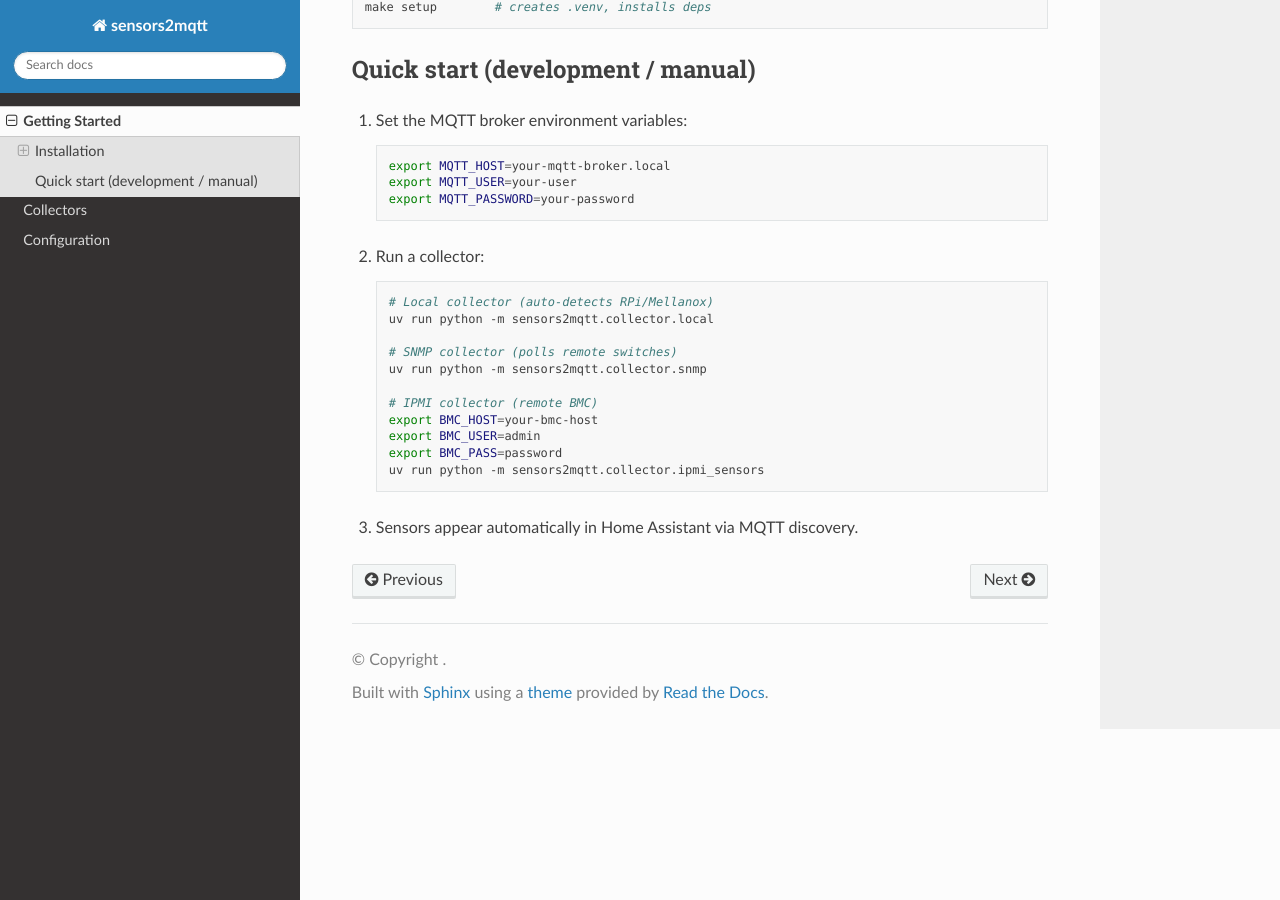
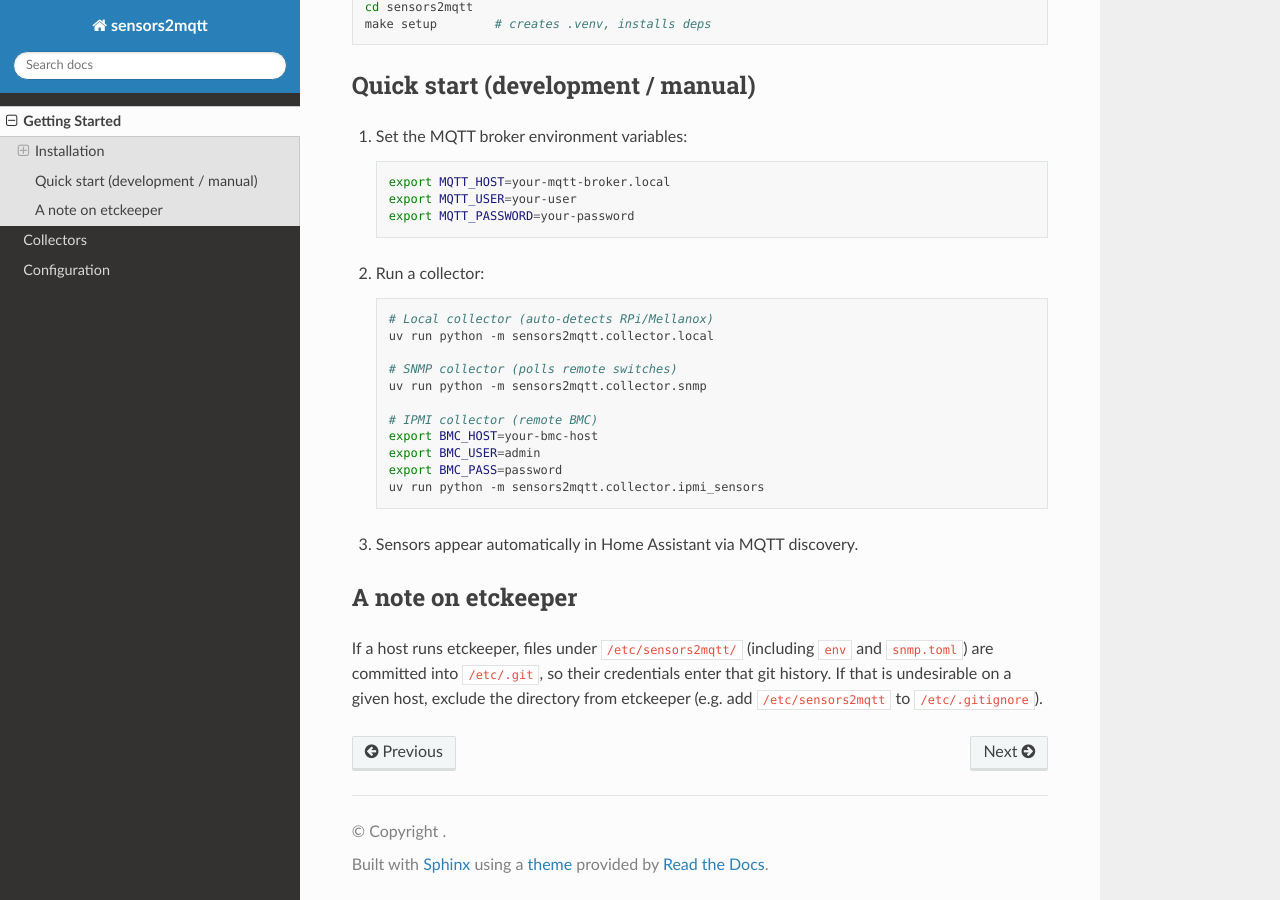
Before and after one commit to mithro/sensors2mqtt, a Sphinx documentation site: the page built from docs/getting-started.md, in a window 1280 px wide and 900 px high, scrolled down 1361 px. Built offline with Sphinx 7.4.7 and the Read the Docs theme 3.1.0, drawn with Linux system fonts in a browser that asks for light colours; some of the changed text lies outside the part shown.

````diff
--- a/docs/getting-started.md
+++ b/docs/getting-started.md
@@ -27,6 +27,7 @@ sudo editor /etc/sensors2mqtt/env    # set MQTT credentials
 sudo apt install sensors2mqtt-snmp   # add sensors2mqtt-snmp-control if needed
 sudo editor /etc/sensors2mqtt/env    # set MQTT credentials
 sudo cp /usr/share/sensors2mqtt/snmp.toml.example /etc/sensors2mqtt/snmp.toml
+sudo chmod 0600 /etc/sensors2mqtt/snmp.toml
 sudo editor /etc/sensors2mqtt/snmp.toml
 sudo systemctl start sensors2mqtt-snmp
 ```
@@ -80,3 +81,10 @@ make setup        # creates .venv, installs deps
    ```
 
 3. Sensors appear automatically in Home Assistant via MQTT discovery.
+
+## A note on etckeeper
+
+If a host runs etckeeper, files under `/etc/sensors2mqtt/` (including `env` and
+`snmp.toml`) are committed into `/etc/.git`, so their credentials enter that
+git history. If that is undesirable on a given host, exclude the directory from
+etckeeper (e.g. add `/etc/sensors2mqtt` to `/etc/.gitignore`).
````
Also changed, not shown: README.md (+5 -0 lines), docs/collectors.md (+5 -0 lines).
